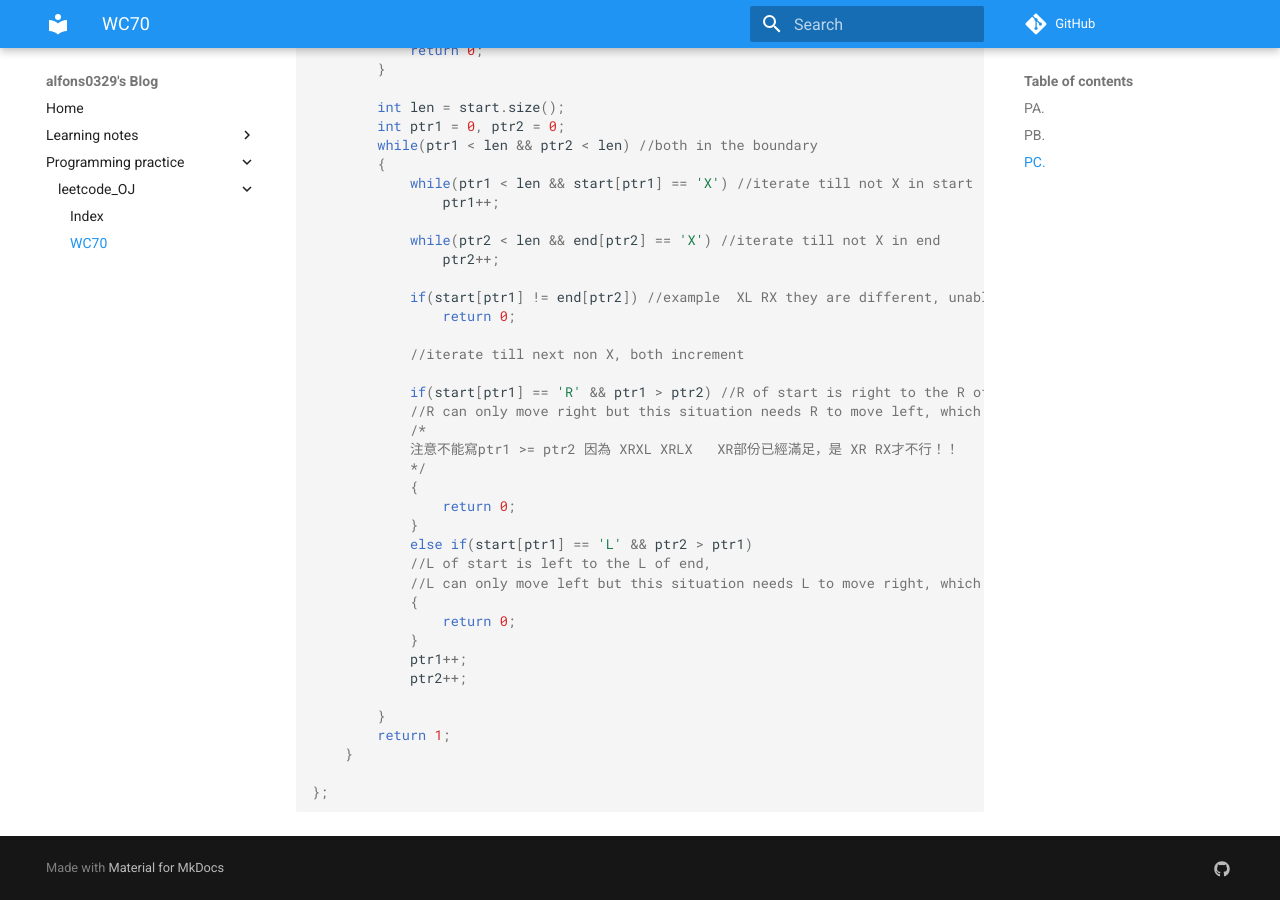
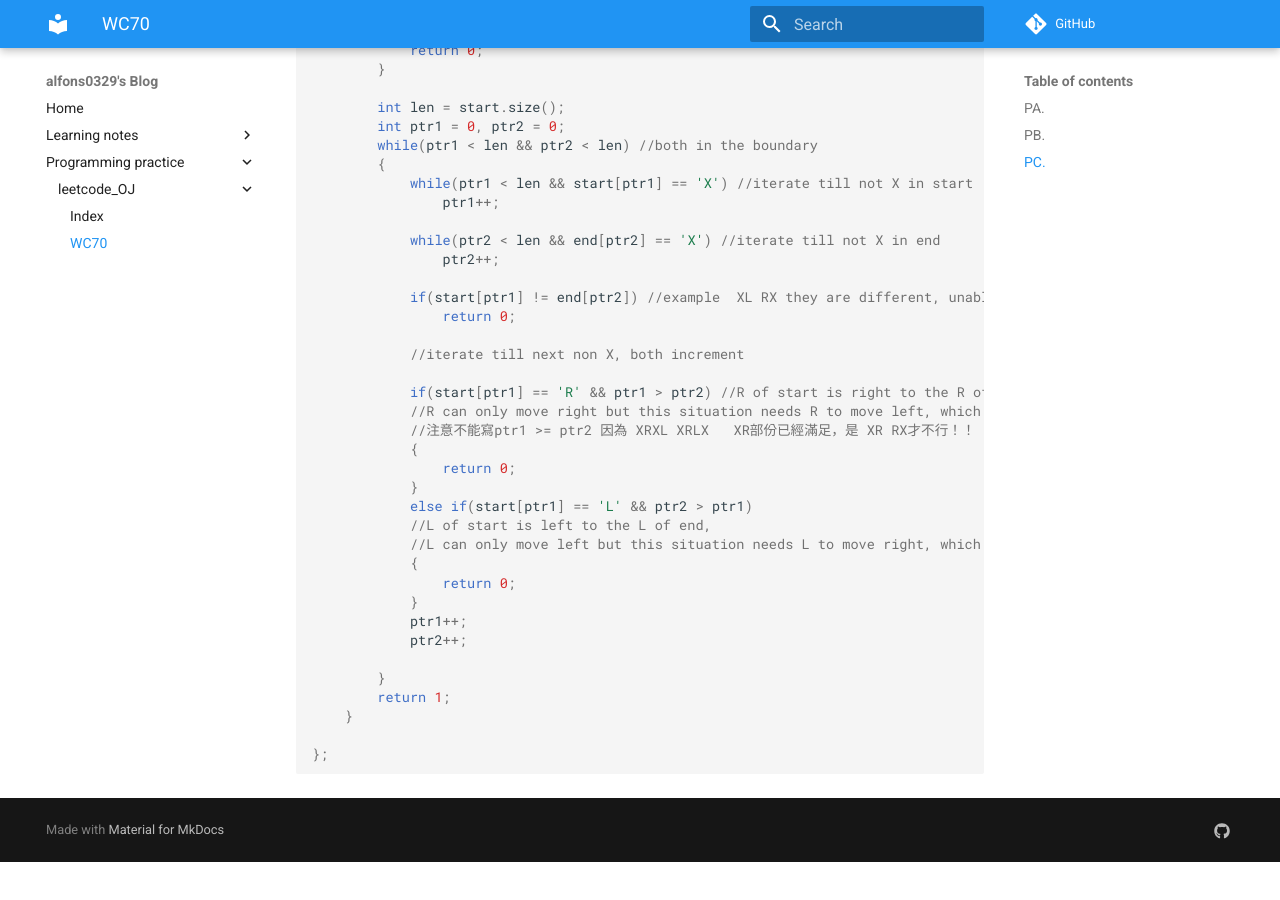
Before and after one commit to Alfons0329/afhwu0329.github.io, an MkDocs documentation site: the page built from docs/programming_practice/leetcode_OJ/WC70.md, in a window 1280 px wide and 900 px high, scrolled down 2278 px. Built offline with MkDocs 1.6.1 and Material for MkDocs 9.7.7, drawn with Linux system fonts in a browser that asks for light colours; comment, search, counter and statistics services are not loaded; old or Windows-style settings are respelled for this version of MkDocs; after the commit the page ends 3140 px from its top, so only the background shows below that.

Commit message:
Auto update this repository

```diff
--- a/docs/programming_practice/leetcode_OJ/WC70.md
+++ b/docs/programming_practice/leetcode_OJ/WC70.md
@@ -126,9 +126,7 @@ public:
 
             if(start[ptr1] == 'R' && ptr1 > ptr2) //R of start is right to the R of end,
             //R can only move right but this situation needs R to move left, which is a contradiction
-            /*
-            注意不能寫ptr1 >= ptr2 因為 XRXL XRLX   XR部份已經滿足，是 XR RX才不行！！
-            */
+            //注意不能寫ptr1 >= ptr2 因為 XRXL XRLX   XR部份已經滿足，是 XR RX才不行！！
             {
                 return 0;
             }
```
Also changed, not shown: site/programming_practice/leetcode_OJ/WC70/index.html, site/search/search_index.json.
